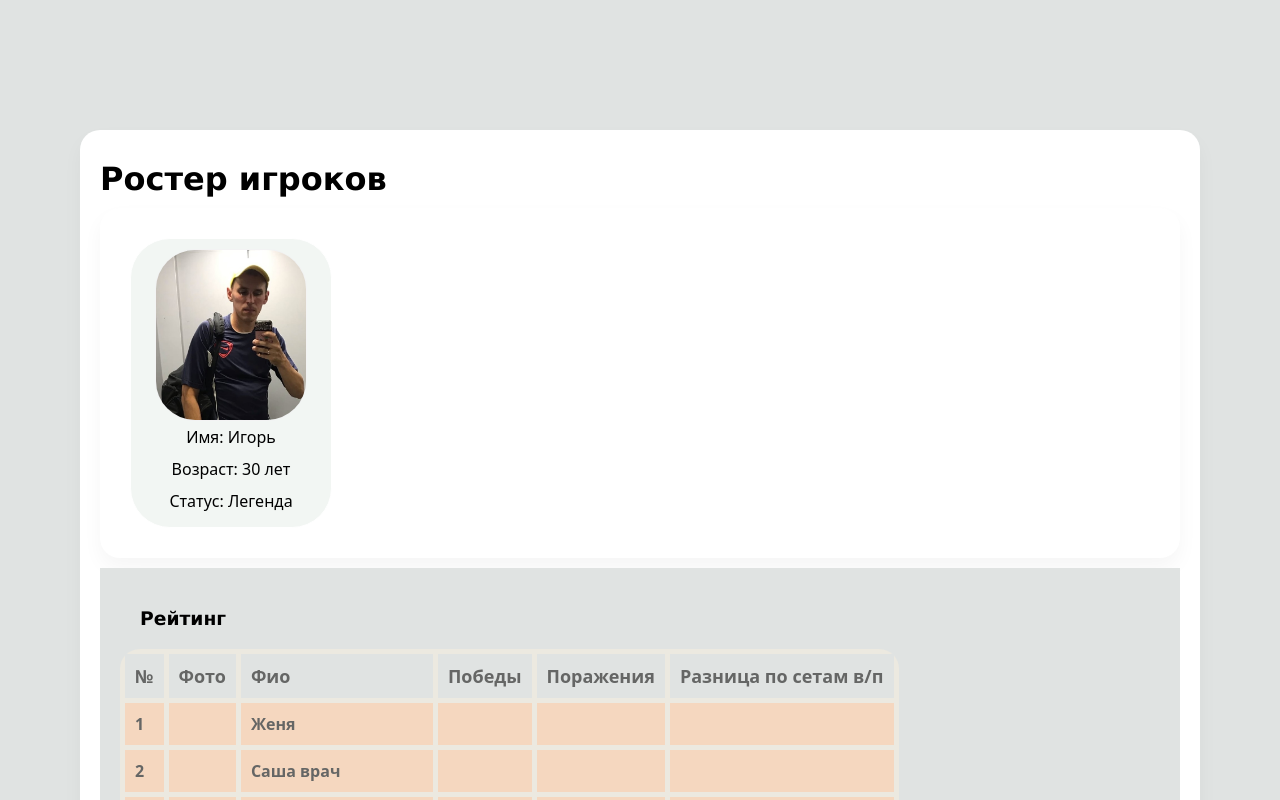
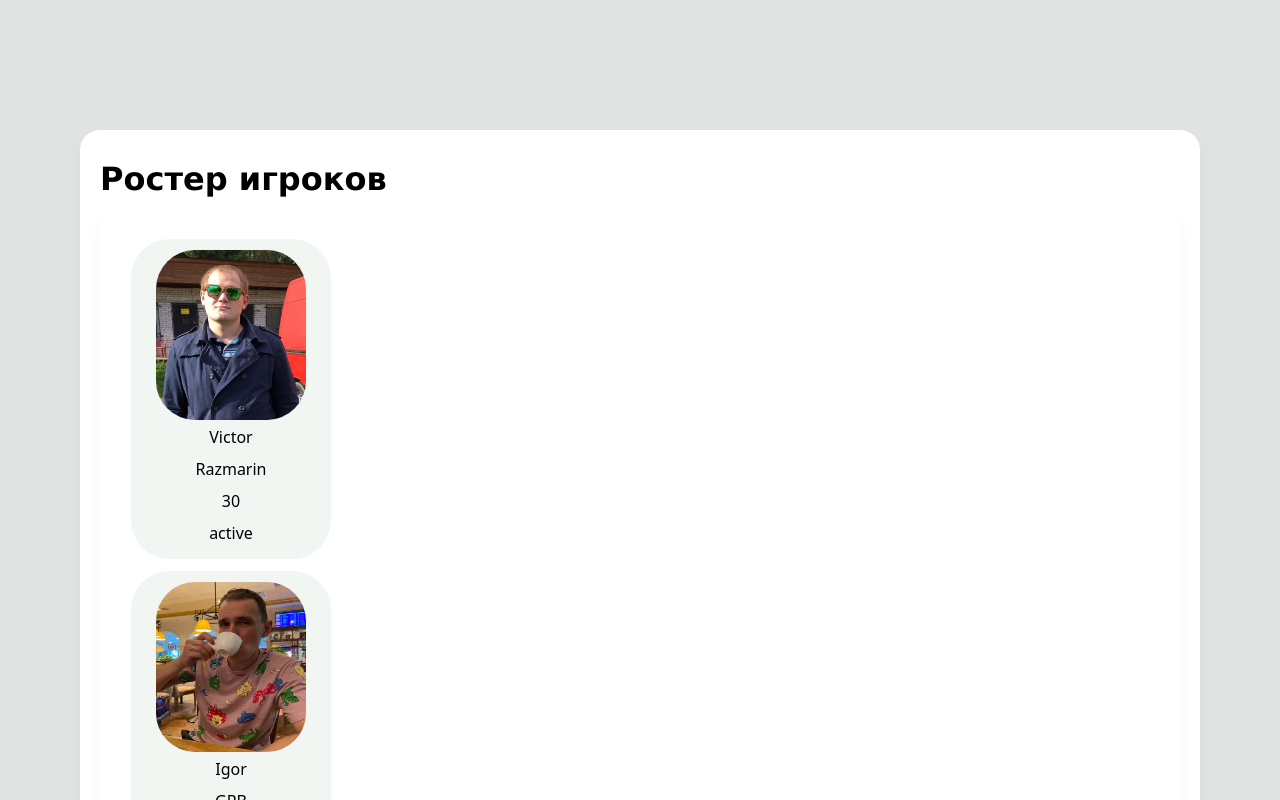
Before and after one commit to 1G000/NevskiyOpen, a React (Create React App) app: page / in a window 1280 px wide. Shown: the top 800 px of the page. Built offline with nearby package versions, Linux system fonts and the light colour scheme.

Commit message:
В первый раз изпользовал хук useState для отображения карточек игроков

```diff
--- a/src/App.js
+++ b/src/App.js
@@ -4,29 +4,29 @@ import Card from "./components/Card"
 import Rank from "./components/Rank/Rank"
 import Results from "./components/Results/Results"
 
-// const players = [
-//   {
-//     imageUrl: "./img/1.jpg",
-//     name: "Victor",
-//     secondName: "Razmarin",
-//     age: 30,
-//     status: "active",
-//   },
-//   {
-//     imageUrl: "./img/2.jpg",
-//     name: "Igor",
-//     secondName: "GRB",
-//     age: 32,
-//     status: "legend",
-//   },
-//   {
-//     imageUrl: "./img/3.jpg",
-//     name: "Ivan",
-//     secondName: "Ivanov",
-//     age: 32,
-//     status: "bot",
-//   },
-// ]
+const players = [
+  {
+    imageUrl: "./img/1.jpg",
+    name: "Victor",
+    secondName: "Razmarin",
+    age: 30,
+    status: "active",
+  },
+  {
+    imageUrl: "./img/2.jpg",
+    name: "Igor",
+    secondName: "GRB",
+    age: 32,
+    status: "legend",
+  },
+  {
+    imageUrl: "./img/3.jpg",
+    name: "Ivan",
+    secondName: "Ivanov",
+    age: 32,
+    status: "bot",
+  },
+]
 
 function App() {
   return (
@@ -36,7 +36,15 @@ function App() {
           <h1>Ростер игроков</h1>
         </div>
         <div className="cards d-flex justify-between flex-wrap">
-          <Card />
+          {players.map((obj) => (
+            <Card
+              name={obj.name}
+              secondName={obj.secondName}
+              age={obj.age}
+              status={obj.status}
+              imageUrl={obj.imageUrl}
+            />
+          ))}
         </div>
         <Rank />
         <Results />
--- a/src/components/Card/index.js
+++ b/src/components/Card/index.js
@@ -1,13 +1,14 @@
 import React from "react"
 import cardStyles from "./Card.module.scss"
 
-function Card() {
+function Card(props) {
   return (
     <div className={cardStyles.card}>
-      <img src={"./img/3.jpg"} width={150} height={170} alt="blazergreen" />
-      <span>{`Имя: Игорь`}</span>
-      <span> {`Возраст: 30 лет`}</span>
-      <span>{`Статус: Легенда`}</span>
+      <img src={props.imageUrl} width={150} height={170} alt="blazergreen" />
+      <span>{props.name}</span>
+      <span>{props.secondName}</span>
+      <span> {props.age}</span>
+      <span>{props.status}</span>
     </div>
   )
 }
```
